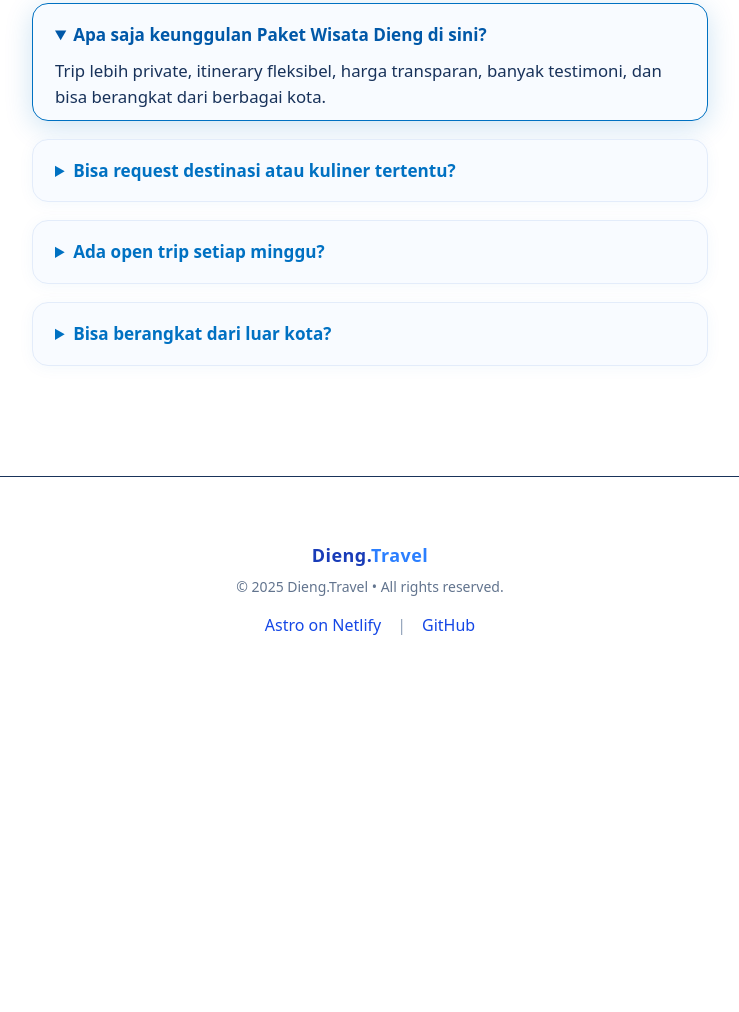
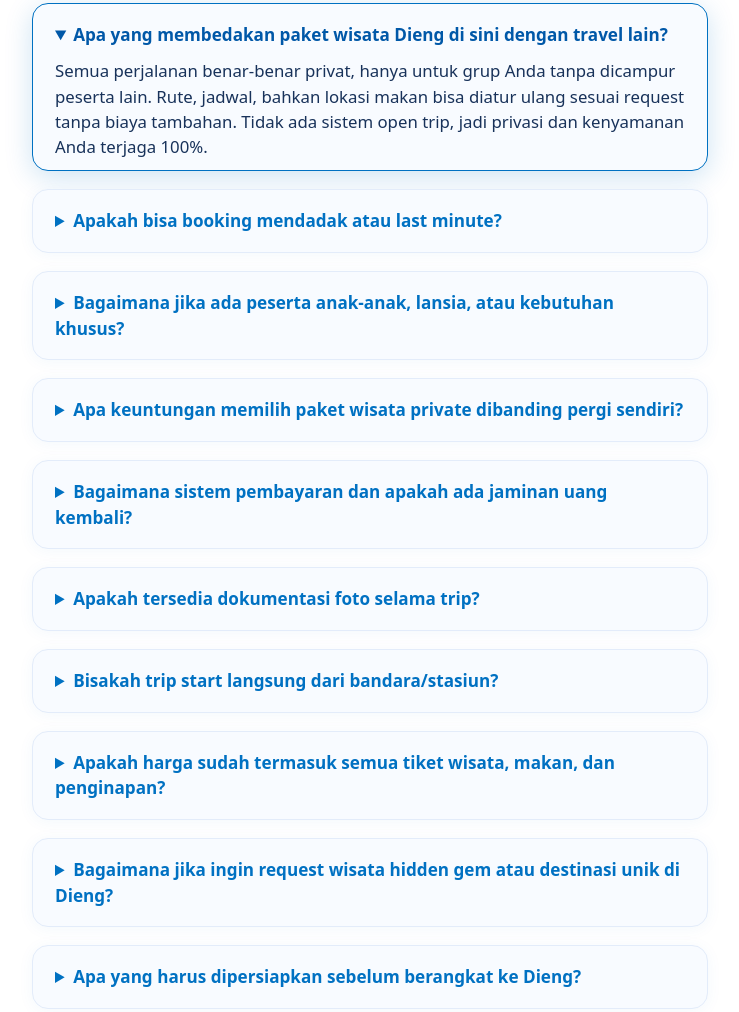
Before and after one commit to wikipedieng/travel, an Astro site: page / in a window 1280 px wide. Shown: the part 1607-2619 px from the top of the page, without its empty margins (270-1009 px from the left). Before the commit the page ends 2284 px from the top, so only its background shows below. Built offline with nearby package versions, Linux system fonts and the light colour scheme; Astro itself is replaced by a stand-in of ours; a web font is replaced by a local one.

Commit message:
Update index.astro

```diff
--- a/src/pages/index.astro
+++ b/src/pages/index.astro
@@ -15,11 +15,48 @@ const paketKota = [
   { kota: 'Kota Lain', link: '#' }
 ];
 const faqs = [
-  { q: 'Apa saja keunggulan Paket Wisata Dieng di sini?', a: 'Trip lebih private, itinerary fleksibel, harga transparan, banyak testimoni, dan bisa berangkat dari berbagai kota.' },
-  { q: 'Bisa request destinasi atau kuliner tertentu?', a: 'Sangat bisa! Silakan chat admin, tim kami siap bantu custom trip sesuai keinginan.' },
-  { q: 'Ada open trip setiap minggu?', a: 'Open trip tersedia rutin setiap weekend (Sabtu-Minggu). Bisa cek jadwal atau langsung booking via WhatsApp.' },
-  { q: 'Bisa berangkat dari luar kota?', a: 'Bisa! Kami jemput dari Jogja, Semarang, Solo, Purwokerto, Wonosobo, atau sesuai request peserta.' }
+  {
+    q: 'Apa yang membedakan paket wisata Dieng di sini dengan travel lain?',
+    a: 'Semua perjalanan benar-benar privat, hanya untuk grup Anda tanpa dicampur peserta lain. Rute, jadwal, bahkan lokasi makan bisa diatur ulang sesuai request tanpa biaya tambahan. Tidak ada sistem open trip, jadi privasi dan kenyamanan Anda terjaga 100%.'
+  },
+  {
+    q: 'Apakah bisa booking mendadak atau last minute?',
+    a: 'Bisa, selama jadwal dan armada masih tersedia. Kami terbiasa melayani booking H-1, bahkan kadang pagi langsung berangkat. Silakan hubungi admin untuk konfirmasi ketersediaan real-time.'
+  },
+  {
+    q: 'Bagaimana jika ada peserta anak-anak, lansia, atau kebutuhan khusus?',
+    a: 'Pasti bisa! Tim kami siap menyesuaikan itinerary, tempo perjalanan, hingga menyiapkan fasilitas tambahan (kursi bayi, extra snack, atau jadwal lebih santai) agar semua peserta nyaman. Mohon infokan kebutuhan khusus saat booking.'
+  },
+  {
+    q: 'Apa keuntungan memilih paket wisata private dibanding pergi sendiri?',
+    a: 'Anda tidak perlu repot urus tiket, logistik, parkir, makan, atau antri spot wisata. Semua sudah diatur guide lokal berpengalaman, sehingga waktu liburan lebih efisien, tidak tersesat, dan lebih banyak dapat insight lokal. Selain itu, biaya lebih transparan dan tidak ada biaya tersembunyi.'
+  },
+  {
+    q: 'Bagaimana sistem pembayaran dan apakah ada jaminan uang kembali?',
+    a: 'Booking cukup DP, sisanya dibayar saat hari H. Jika batal karena force majeure atau ada alasan khusus yang valid, uang DP bisa dikembalikan sesuai syarat. Tidak ada biaya admin siluman.'
+  },
+  {
+    q: 'Apakah tersedia dokumentasi foto selama trip?',
+    a: 'Ya, kami sediakan dokumentasi standar gratis (HP/DSLR sesuai ketersediaan guide). Anda juga bisa request fotografer profesional dengan biaya tambahan jika ingin hasil premium.'
+  },
+  {
+    q: 'Bisakah trip start langsung dari bandara/stasiun?',
+    a: 'Bisa. Jemputan bisa dari hotel, bandara, stasiun, rumah, atau titik mana saja di kota meeting point yang dipilih (Jogja, Semarang, Purwokerto, Wonosobo, Solo). Info alamat/jam penjemputan cukup dikirim H-1 sebelum berangkat.'
+  },
+  {
+    q: 'Apakah harga sudah termasuk semua tiket wisata, makan, dan penginapan?',
+    a: 'Semua harga sudah termasuk tiket destinasi utama, kendaraan, makan, penginapan (untuk paket inap), parkir, BBM, guide, air mineral, dan dokumentasi standar. Tidak ada biaya mendadak di perjalanan, kecuali jika ada request tambahan di luar paket.'
+  },
+  {
+    q: 'Bagaimana jika ingin request wisata hidden gem atau destinasi unik di Dieng?',
+    a: 'Sangat bisa. Tim kami kenal spot hidden gem, lokasi foto Instagramable, kuliner lokal unik, atau tempat yang jarang dikunjungi turis. Cukup sebut keinginan Anda saat booking, itinerary akan dikustom tanpa biaya tambahan.'
+  },
+  {
+    q: 'Apa yang harus dipersiapkan sebelum berangkat ke Dieng?',
+    a: 'Cukup bawa pakaian hangat, alas kaki nyaman, perlengkapan pribadi, dan dokumen identitas. Tim kami akan kirim reminder packing list dan update cuaca H-1 sebelum trip. Tidak perlu khawatir soal peralatan wisata, sudah kami siapkan.'
+  },
 ];
+
 ---
 
 <Layout title="Paket Wisata Dieng 2025 - Tour Dieng Murah">
```
